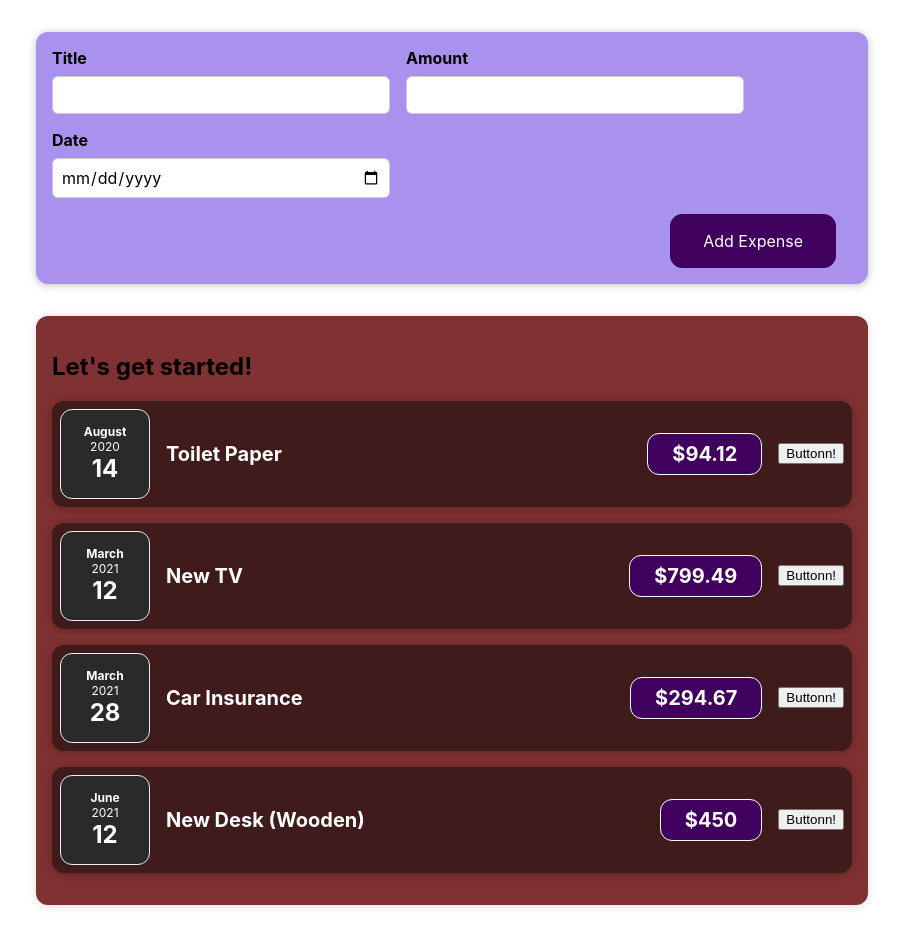
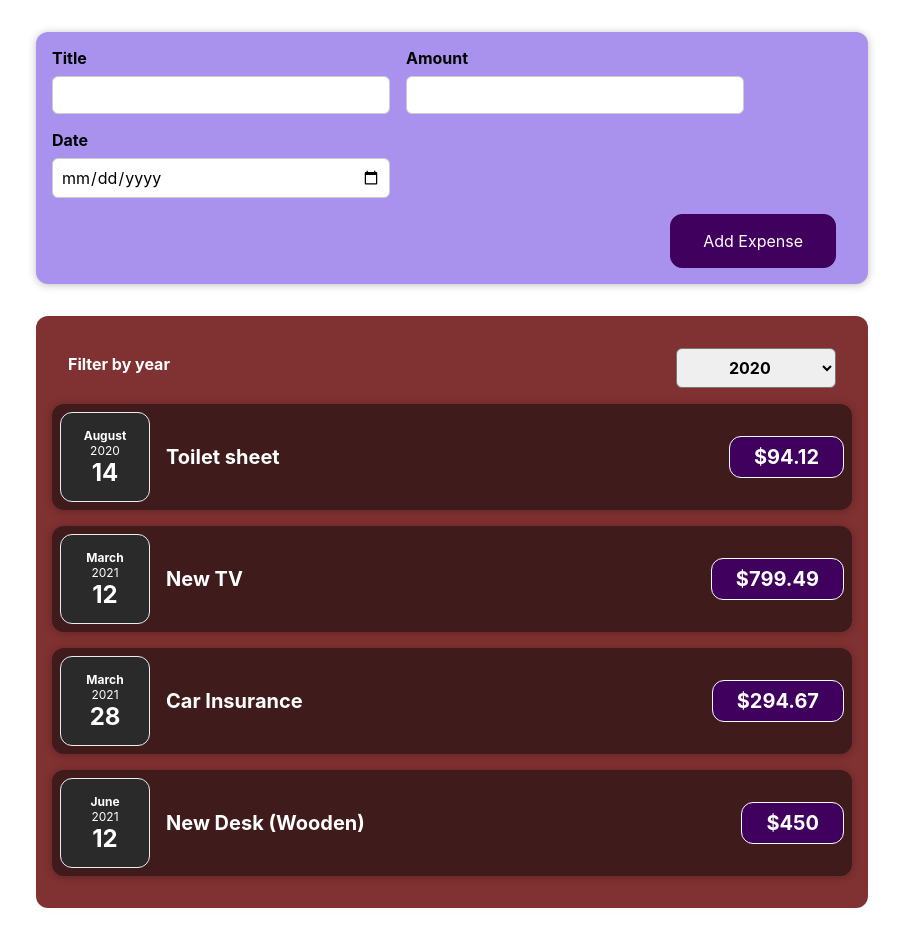
Before and after one commit to AftabVirtual/expense-manager-react, a React (Create React App) app: page / in a window 1280 px wide. Shown: the whole page, without its empty margins (188-1091 px from the left). Built offline with nearby package versions, Linux system fonts and the light colour scheme.

Commit message:
dynamically adding expenses

```diff
--- a/src/App.js
+++ b/src/App.js
@@ -1,12 +1,11 @@
-import React from 'react';
+import React, {useState} from 'react';
 import NewExpense from './components/Expenses/NewExpense/NewExpense'
 import Expenses from './components/Expenses/Expenses';
 
-const App = () => {
-  const expenses = [
+const DUMMY_EXPENSES = [
   {
     id: 'e1',
-      title: 'Toilet Paper',
+    title: 'Toilet sheet',
     amount: 94.12,
     date: new Date(2020, 7, 14),
   },
@@ -25,9 +24,14 @@ const App = () => {
   },
 ];
 
-  const addExpenseHandler = expense => {
-    console.log('In App.js');
-    console.log(expense);
+const App = () => {
+
+  const [expenses, setExpense] = useState(DUMMY_EXPENSES);
+
+  const addExpenseHandler = (expense) => {
+    setExpense((prevExpnese) => {
+      return [prevExpnese, expense];
+    });
   };
 
   return (
--- a/src/components/Expenses/ExpenseDate.js
+++ b/src/components/Expenses/ExpenseDate.js
@@ -1,9 +1,10 @@
 import './ExpenseDate.css';
 
 const ExpenseDate = (props) => {
-  const month = props.date.toLocaleString('en-US', { month: 'long' });
-  const day = props.date.toLocaleString('en-US', { day: '2-digit' });
-  const year = props.date.getFullYear();
+  console.log("ExpenseDate Props: "+props.date);
+  const month = props.date?.toLocaleString('en-US', { month: 'long' });
+  const day = props.date?.toLocaleString('en-US', { day: '2-digit' });
+  const year = props.date?.getFullYear();
 
   return (
     <div className="expense-date">
--- /dev/null
+++ b/src/components/Expenses/ExpenseFilter.css
@@ -0,0 +1,24 @@
+.expenses-filter {
+    color: white;
+    padding: 0 1rem;
+  }
+
+  .expenses-filter__control {
+    display: flex;
+    width: 100%;
+    align-items: center;
+    justify-content: space-between;
+    margin: 1rem 0;
+  }
+
+  .expenses-filter label {
+    font-weight: bold;
+    margin-bottom: 0.5rem;
+  }
+
+  .expenses-filter select {
+    font: inherit;
+    padding: 0.5rem 3rem;
+    font-weight: bold;
+    border-radius: 6px;
+  }
--- /dev/null
+++ b/src/components/Expenses/ExpenseFilter.js
@@ -0,0 +1,26 @@
+import React  from 'react';
+
+import './ExpenseFilter.css';
+
+const ExpenseFilter = (props) => {
+const dropdownChangeHandler = (event) => {
+  props.onChangeFilter(event.target.value);
+};
+
+//onClick={clickMe}
+  return (
+    <div className='expenses-filter'>
+      <div className='expenses-filter__control'>
+        <label>Filter by year</label>
+        <select value={props.selected} onChange={dropdownChangeHandler}>
+          <option value='2022'>2022</option>
+          <option value='2021'>2021</option>
+          <option value='2020'>2020</option>
+          <option value='2019'>2019</option>
+        </select>
+      </div>
+    </div>
+  );
+};
+
+export default ExpenseFilter;
--- a/src/components/Expenses/ExpenseItem.js
+++ b/src/components/Expenses/ExpenseItem.js
@@ -1,24 +1,16 @@
-import React, { useState } from 'react';
+import React from 'react';
 import ExpenseDate from './ExpenseDate';
 import './ExpenseItem.css';
 import Card from '../UI/Card';
 
 const ExpenseItem = (props) => {
 
-  const [title, setTitle] = useState(props.title);
-
-  const clickMe = () => {
-    console.log("Clicked");
-    setTitle("Updated Title");
-  }
-
   return (
     <Card className='expense-item'>
       <ExpenseDate date={props.date} />
       <div className='expense-item__description'>
-        <h2>{title}</h2>
+        <h2>{props.title}</h2>
         <div className='expense-item__price'>${props.amount}</div>
-        <button onClick={clickMe}>Buttonn!</button>
       </div>
     </Card>
   );
--- a/src/components/Expenses/Expenses.css
+++ b/src/components/Expenses/Expenses.css
@@ -5,5 +5,5 @@
     width: 50rem;
     max-width: 95%;
     border-radius: 12px;
-    box-shadow: 0 1px 8px rgba(158, 113, 113, 0.25);
+    box-shadow: 0 1px 8px rgba(240, 235, 235, 0.25);
   }
--- a/src/components/Expenses/Expenses.js
+++ b/src/components/Expenses/Expenses.js
@@ -1,31 +1,29 @@
+import React, { useState } from 'react';
 import ExpenseItem from './ExpenseItem';
 import Card from '../UI/Card';
 import './Expenses.css';
+import ExpenseFilter from './ExpenseFilter';
 
 const Expenses = (props) => {
+
+    const [filteredYear, setFilteredYear] = useState('2020');
+
+    const filterChangeHandler = selectedYear => {
+        console.log(selectedYear)
+        setFilteredYear(selectedYear);
+    };
+
     return (
         <Card className='expenses'>
-            <h2>Let's get started!</h2>
-            <ExpenseItem
-                title={props.items[0].title}
-                amount={props.items[0].amount}
-                date={props.items[0].date}
-            />
-            <ExpenseItem
-                title={props.items[1].title}
-                amount={props.items[1].amount}
-                date={props.items[1].date}
-            />
-            <ExpenseItem
-                title={props.items[2].title}
-                amount={props.items[2].amount}
-                date={props.items[2].date}
-            />
-            <ExpenseItem
-                title={props.items[3].title}
-                amount={props.items[3].amount}
-                date={props.items[3].date}
-            />
+            <ExpenseFilter selected={filteredYear} onChangeFilter={filterChangeHandler} />
+            {props.items.map((expenses) =>
+                <ExpenseItem
+                    key={expenses.id}
+                    title={expenses.title}
+                    amount={expenses.amount}
+                    date={expenses.date}
+                />)
+            }
         </Card>
     );
 }
--- a/src/components/Expenses/NewExpense/NewForm.js
+++ b/src/components/Expenses/NewExpense/ExpenseForm.js
@@ -1,6 +1,6 @@
 import React, { useState } from 'react';
 // import './Expenses.css';
-import './NewForm.css';
+import './ExpenseForm.css';
 
 const ExpenseForm = (props) => {
   const [enteredTitle, setEnteredTitle] = useState('');
--- a/src/components/Expenses/NewExpense/NewExpense.js
+++ b/src/components/Expenses/NewExpense/NewExpense.js
@@ -1,6 +1,6 @@
 import React from 'react';
 
-import ExpenseForm from './NewForm';
+import ExpenseForm from './ExpenseForm';
 import './NewExpense.css';
 
 const NewExpense = (props) => {
```
Also changed, not shown: src/components/Expenses/NewExpense/ExpenseForm.css (renamed from src/components/Expenses/NewExpense/NewForm.css). Lines whose indentation alone changed are shown as unchanged.
